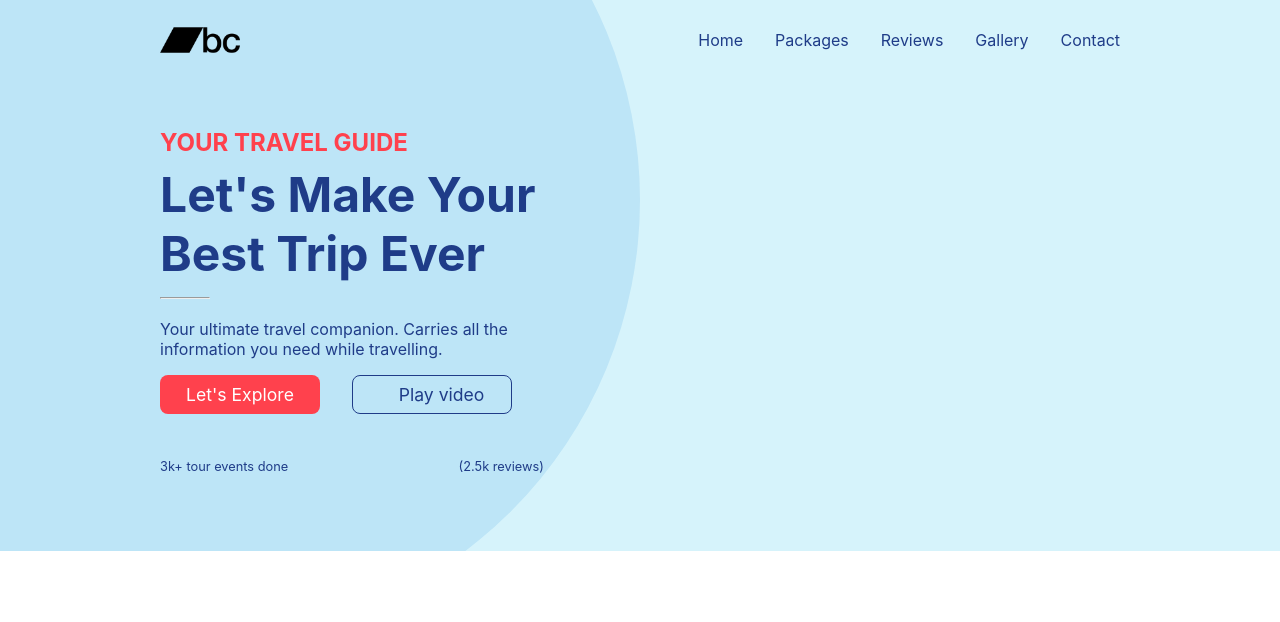
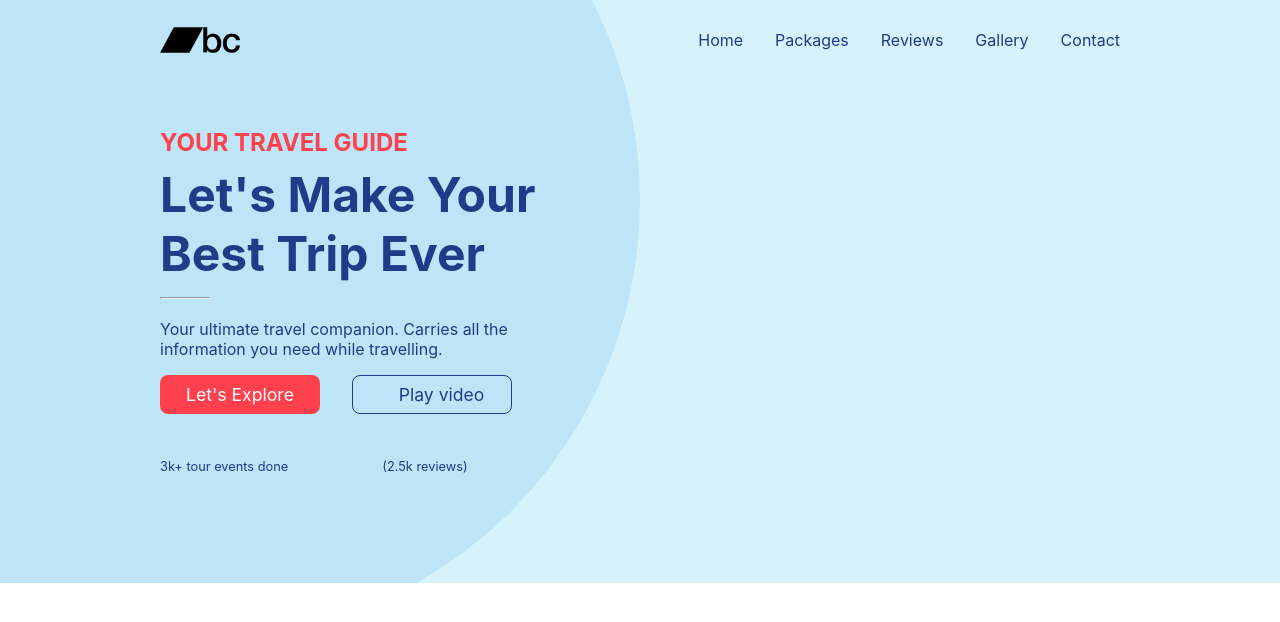
Before and after one commit to shukonin/React_Mockups, a React (Create React App) app: page /React_Mockups/singlepage in a window 1280 px wide. Shown: the top 622 px of the page. Built offline with nearby package versions, Linux system fonts and the light colour scheme; a web font is replaced by a local one.

Commit message:
Fix/ Hero Buttons and Review sections to grid display and gap control

```diff
--- a/src/Single_Page/Layouts/Hero/style.js
+++ b/src/Single_Page/Layouts/Hero/style.js
@@ -12,15 +12,17 @@ const HeroContainer = styled.div`
 const HeroButtons = styled.div`
   display: grid;
   grid-auto-flow: column;
+  grid-template-columns: 12rem;
 `;
 
 const HeroContent = styled.div`
   z-index: 1;
 `;
 const HeroRatings = styled.div`
-  display: flex;
-  justify-content: space-between;
-  margin: 2rem 0;
+  display: grid;
+  grid-auto-flow: column;
+  grid-template-columns: 9rem;
+  margin: 2rem 0 4rem;
 `;
 
 const ReviewsContainer = styled.div`
```
Also changed, not shown: 1 other file (tests, documents, lock files or other folders).
